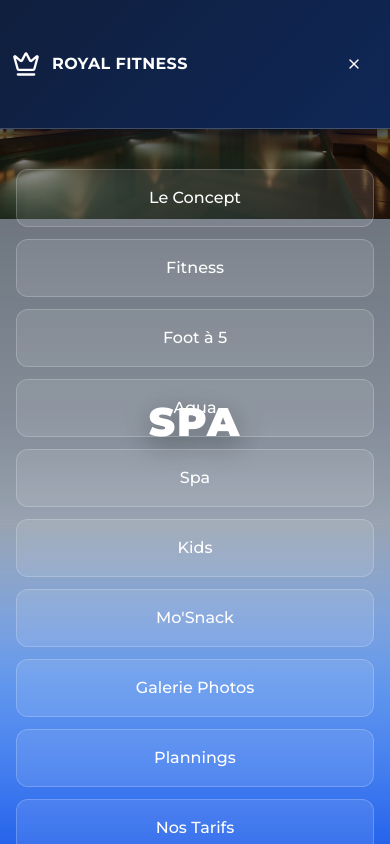
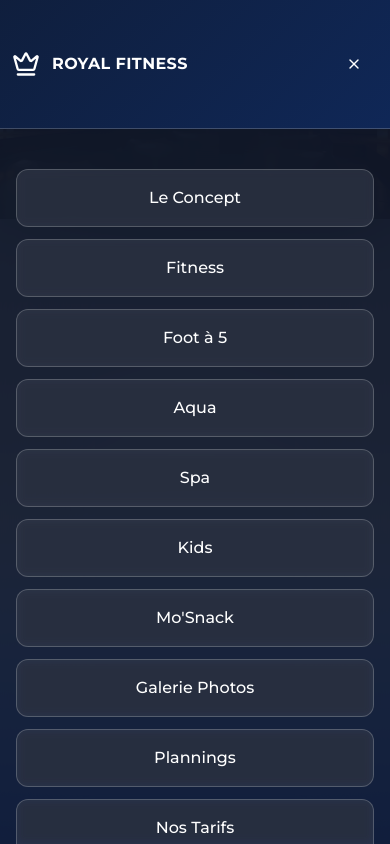
Before and after one commit to SimonOnChain/regal-fit-showcase, a React (Vite) app: page /spa in a window 390 px wide. Both pictures are taken after a click on the button 354 px from the left and 64 px from the top of the page. Shown: the top 844 px of the page. Built offline with nearby package versions, Linux system fonts and the light colour scheme; the HTML template or start-up script is replaced by a standard one.

Commit message:
Fix navbar responsiveness

```diff
--- a/src/components/Navigation.tsx
+++ b/src/components/Navigation.tsx
@@ -1,4 +1,5 @@
 import { useState, useEffect, useRef } from "react";
+import { createPortal } from "react-dom";
 import { Button } from "@/components/ui/button";
 import { Crown, Menu, X, ChevronDown } from "lucide-react";
 
@@ -184,8 +185,8 @@ const Navigation = () => {
         </div>
 
         {/* Mobile Menu */}
-        {isMobileMenuOpen && (
-          <div className="lg:hidden fixed inset-x-0 bottom-0 bg-slate-900/80 backdrop-blur-2xl z-40 animate-slide-down overscroll-contain" style={{ top: overlayTop }}>
+        {isMobileMenuOpen && createPortal(
+          <div className="fixed inset-x-0 bottom-0 bg-slate-900/90 backdrop-blur-2xl z-[60] animate-slide-down overscroll-contain" style={{ top: overlayTop }}>
             <div className="overflow-y-auto overscroll-contain p-4 pb-20" style={{ height: `calc(100vh - ${overlayTop}px)` }}>
               <div className="grid grid-cols-1 gap-3 max-w-md mx-auto mt-6 sm:mt-8">
                 {allServices.map((service, index) => (
@@ -205,8 +206,10 @@ const Navigation = () => {
                 </div>
               </div>
             </div>
-          </div>
+          </div>,
+          document.body
         )}
+
       </div>
     </nav>
   );
```
